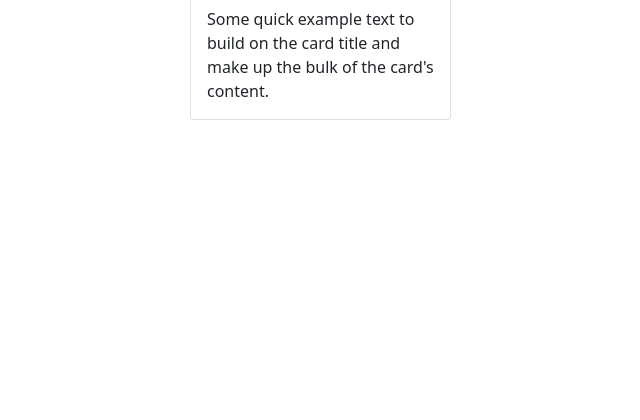
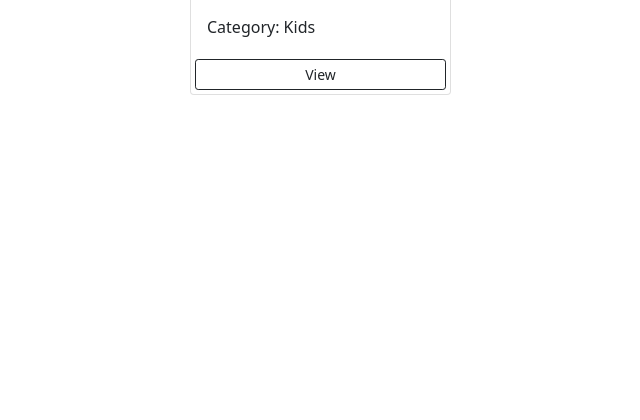
Before and after one commit to Bernicetwili/Personal-Gallery, a Django app: page / in a window 1280 px wide. Shown: the part 258-678 px from the top of the page, without its empty margins (177-817 px from the left). Run offline with Django 3.2, Linux system fonts and the light colour scheme.

Commit message:
add the view page button

```diff
--- a/photos/templates/photos/gallery.html
+++ b/photos/templates/photos/gallery.html
@@ -36,11 +36,12 @@
             <div class="col-md-9">
                 <div class="row">
                     <div class="col-md-4">
-                        <div class="card" >
+                        <div class="card my-2" >
                             <img class="image-thumbnail" src="https://i.pinimg.com/originals/c9/fc/40/c9fc40871974b96df2ea71ed7474e016.jpg" alt="Card image cap">
                             <div class="card-body">
-                              <p class="card-text">Some quick example text to build on the card title and make up the bulk of the card's content.</p>
+                              <p class="card-text">Category: Kids</p>
                             </div>
+                            <a href="" class="btn btn-outline-dark btn-sm m-1">View</a>
                         </div>
                     </div>
                 </div>
```
